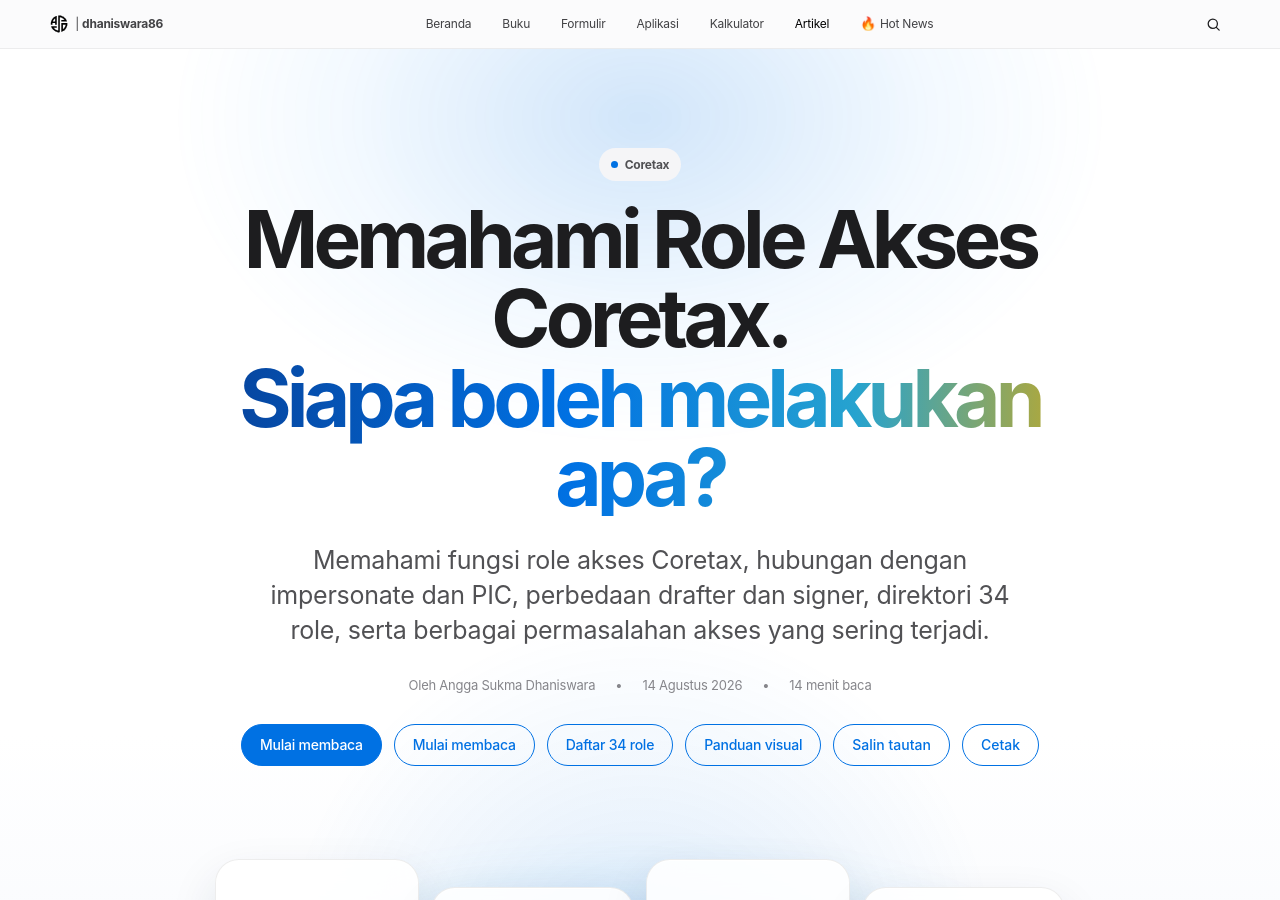
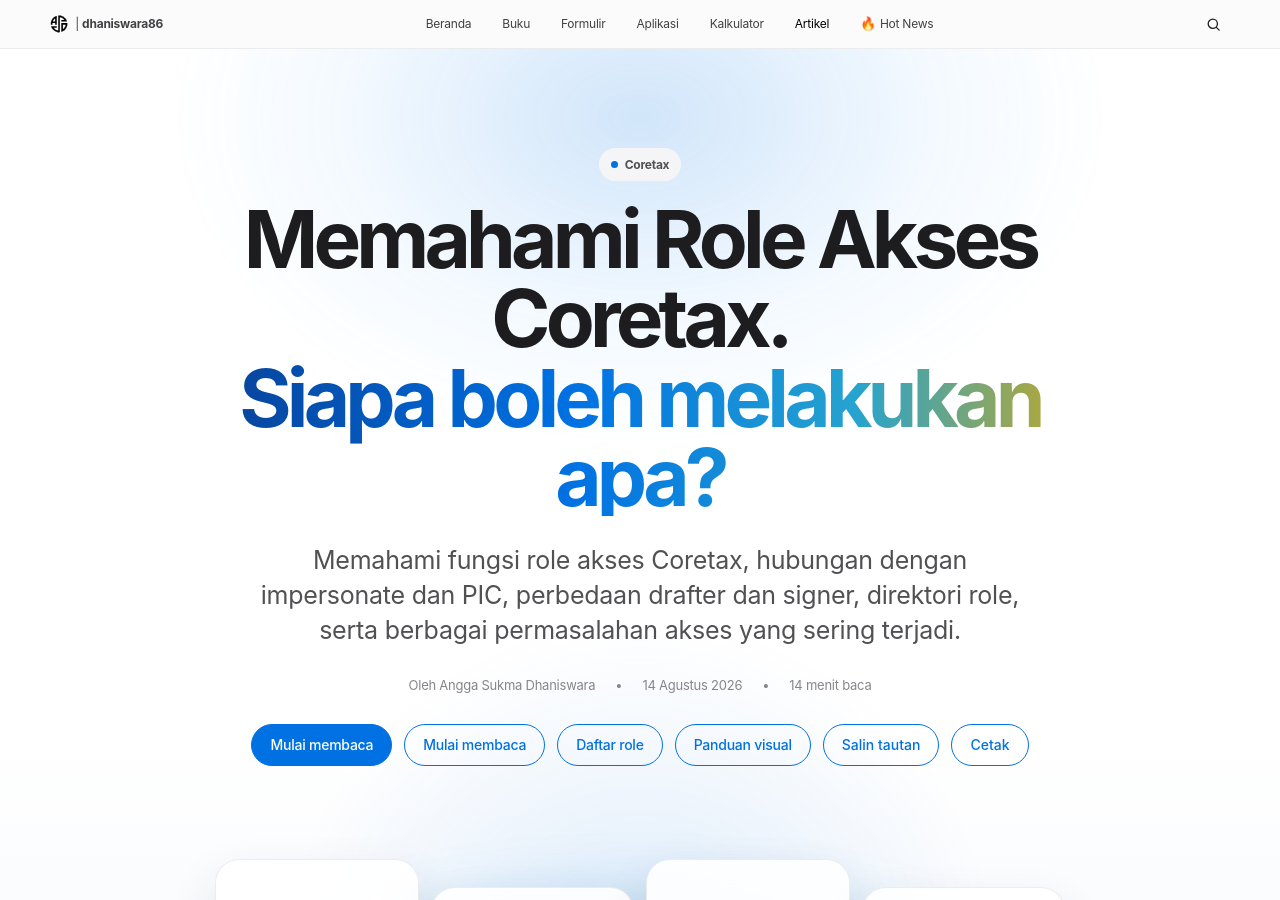
Before and after one commit to dhaniswara86/dhaniswara86.github.io, a Jekyll site: the page built from _artikel/roleakses.md, in a window 1280 px wide and 900 px high. Built offline with Jekyll 4.4.1, drawn with Linux system fonts in a browser that asks for light colours.

Commit message:
Update excerpt to remove '34' from role directory

```diff
--- a/_artikel/roleakses.md
+++ b/_artikel/roleakses.md
@@ -5,7 +5,7 @@
 hero_title: "Memahami Role Akses Coretax."
 hero_accent: "Siapa boleh melakukan apa?"
 
-excerpt: "Memahami fungsi role akses Coretax, hubungan dengan impersonate dan PIC, perbedaan drafter dan signer, direktori 34 role, serta berbagai permasalahan akses yang sering terjadi."
+excerpt: "Memahami fungsi role akses Coretax, hubungan dengan impersonate dan PIC, perbedaan drafter dan signer, direktori role, serta berbagai permasalahan akses yang sering terjadi."
 description: "Panduan konseptual untuk memahami role akses, impersonate, PIC, drafter, signer, pembagian kewenangan, direktori role, dan permasalahan akses di Coretax."
 
 category: "Coretax"
@@ -33,7 +33,7 @@
 hero_links:
   - label: "Mulai membaca"
     href: "#pengantar"
-  - label: "Daftar 34 role"
+  - label: "Daftar role"
     href: "#daftar-role-akses"
   - label: "Panduan visual"
     href: "#presentasi-role-akses"
```
